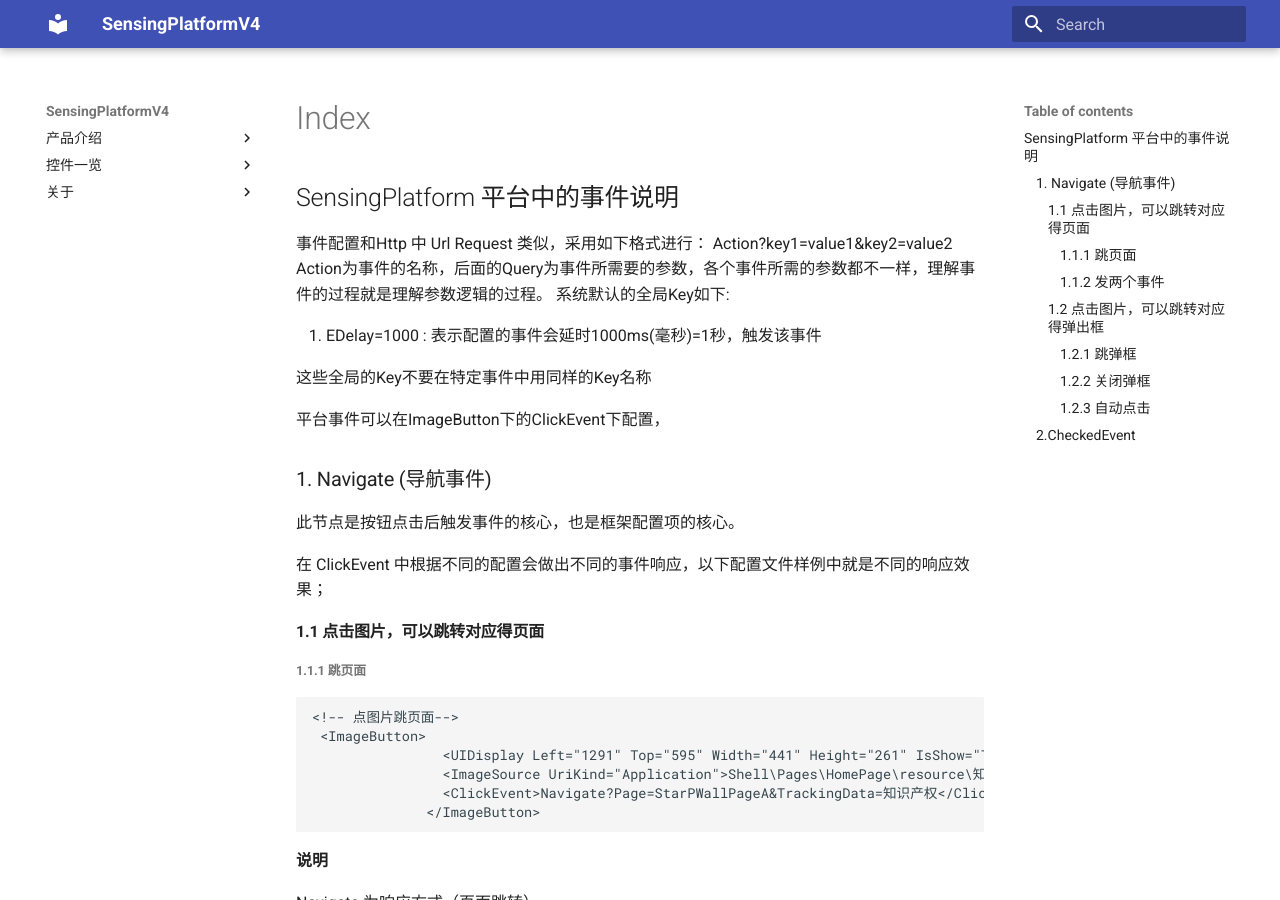
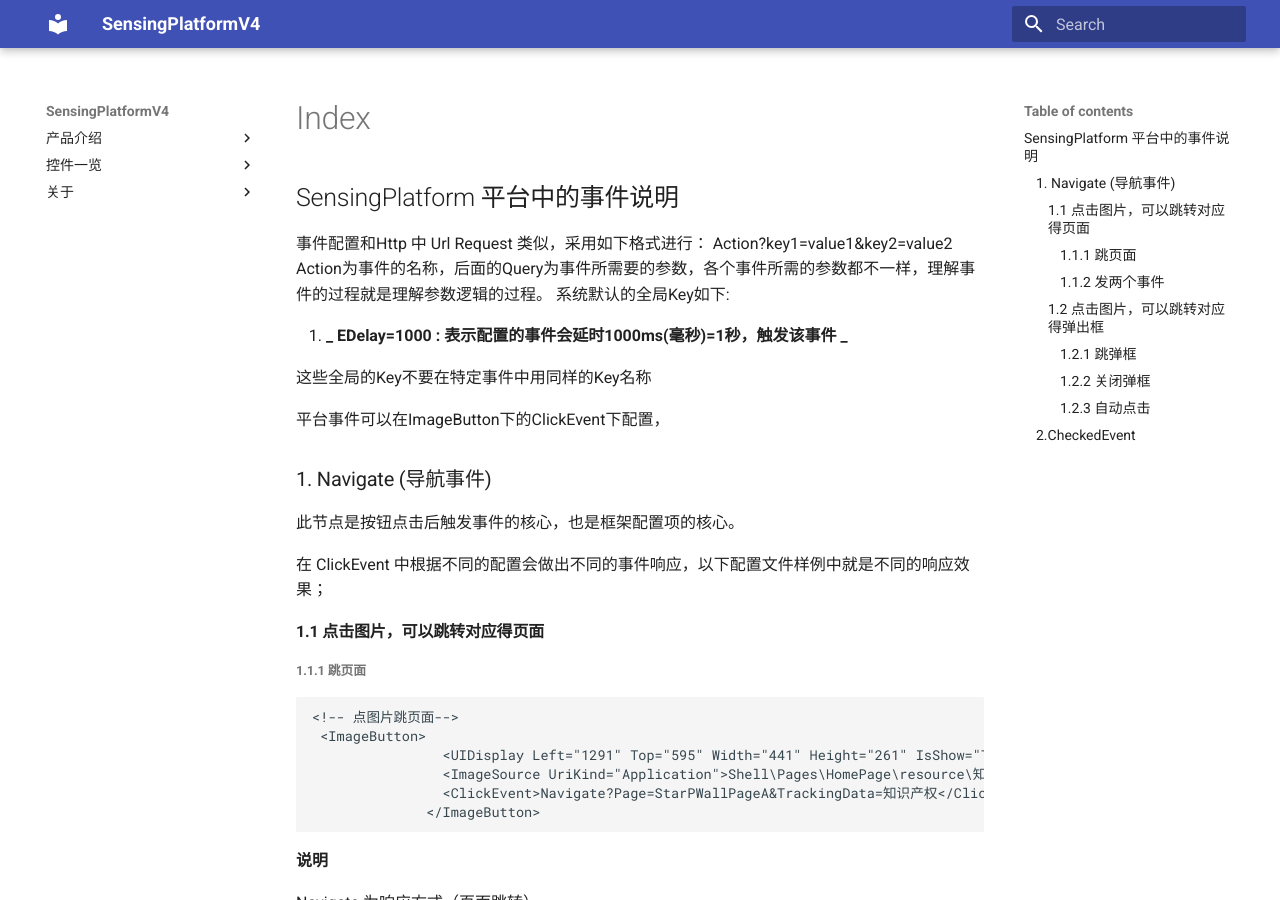
Before and after one commit to troncell/SensingPlatformDocs, an MkDocs documentation site: the page built from docs/事件一览/README.md, in a window 1280 px wide and 900 px high. Built offline with MkDocs 1.6.1 and Material for MkDocs 9.7.7, drawn with Linux system fonts in a browser that asks for light colours.

```diff
--- a/docs/事件一览/README.md
+++ b/docs/事件一览/README.md
@@ -5,7 +5,7 @@ Action?key1=value1&key2=value2
 Action为事件的名称，后面的Query为事件所需要的参数，各个事件所需的参数都不一样，理解事件的过程就是理解参数逻辑的过程。
 系统默认的全局Key如下:
 
-1. EDelay=1000 : 表示配置的事件会延时1000ms(毫秒)=1秒，触发该事件
+1. **_ EDelay=1000 : 表示配置的事件会延时1000ms(毫秒)=1秒，触发该事件 _**
 
 这些全局的Key不要在特定事件中用同样的Key名称
 
```
